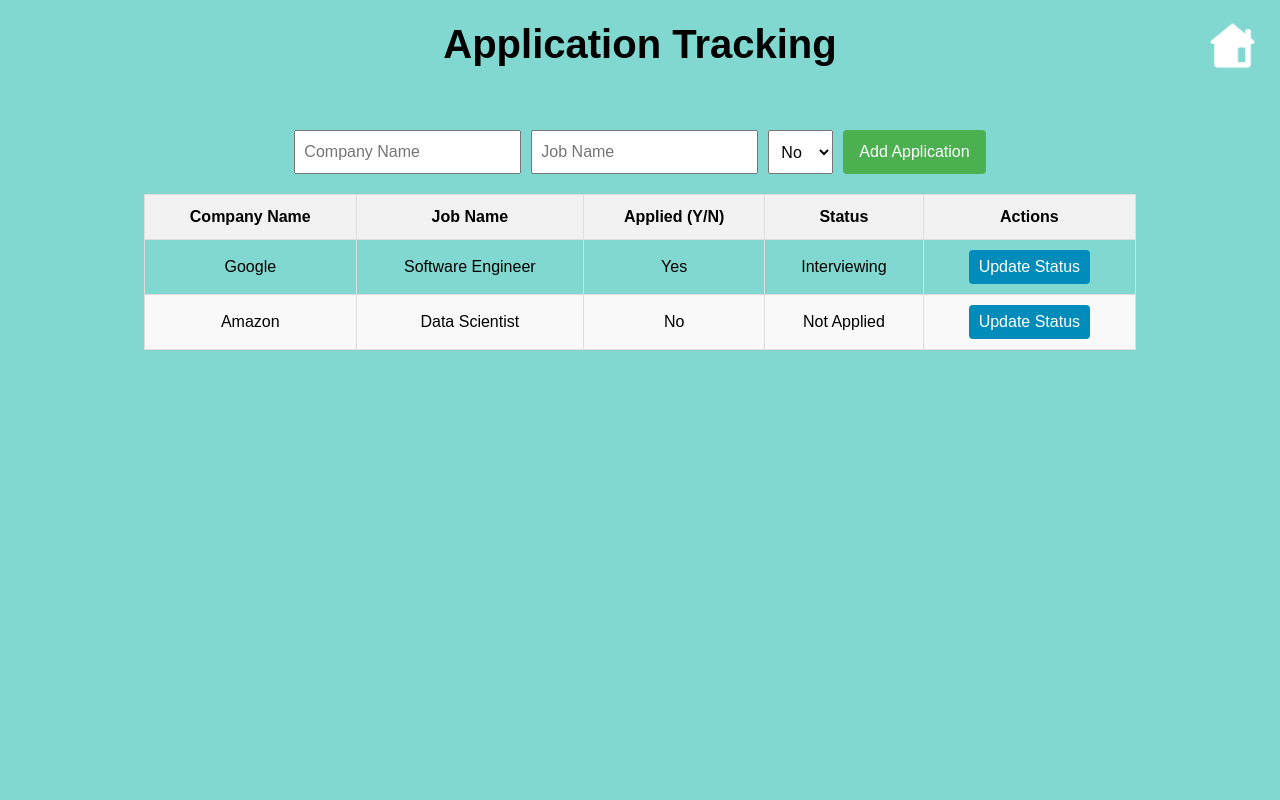
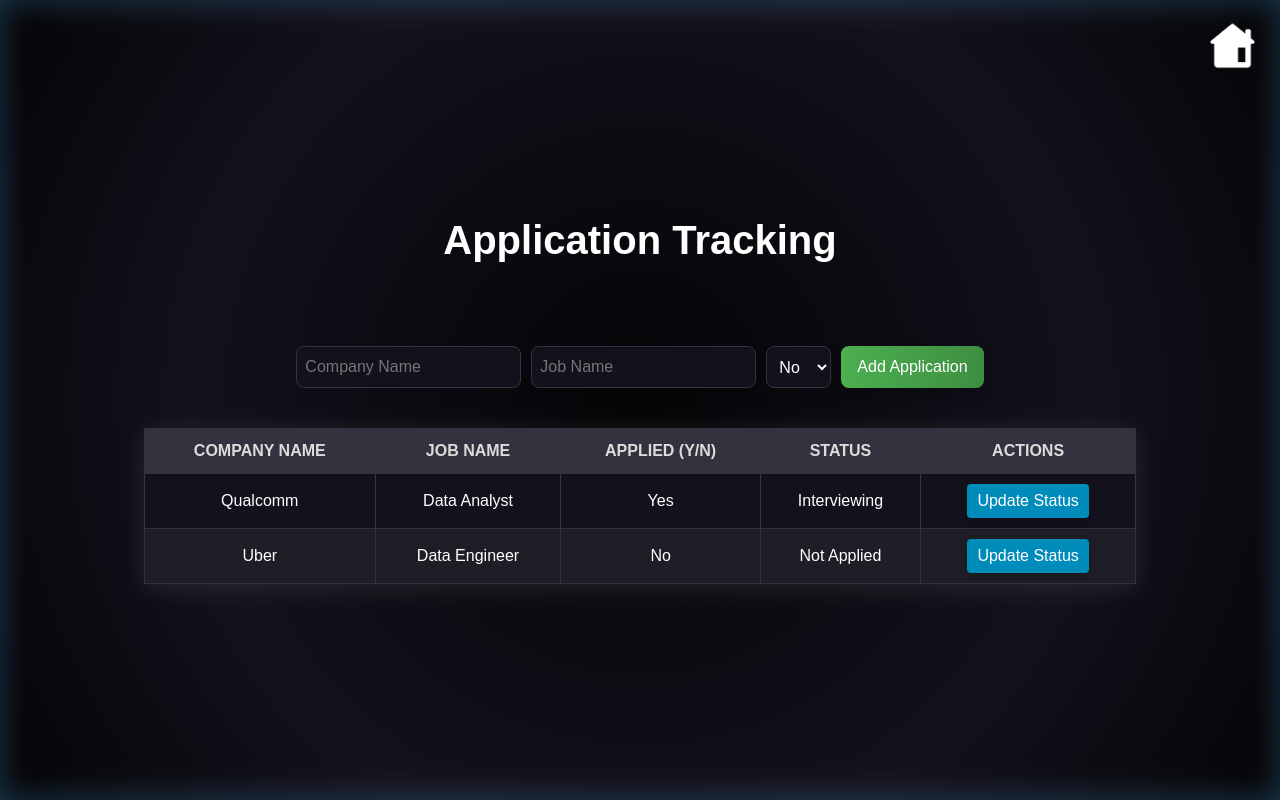
Before and after one commit to tiff178/jobbros, a React (Create React App) app: page /track in a window 1280 px wide. Built offline with nearby package versions, Linux system fonts and the light colour scheme; no server answers.

Commit message:
search and track changed

```diff
--- a/src/pages/applicants/Search.css
+++ b/src/pages/applicants/Search.css
@@ -142,7 +142,7 @@
 }
 
 .Tag {
-  background: #F5F7FC;
+  background: #000000;
   border-radius: 12px;
   padding: 4px 8px;
   font-size: 12px;
--- a/src/pages/applicants/Track.css
+++ b/src/pages/applicants/Track.css
@@ -1,24 +1,37 @@
+/* Home Button */
 .HomeBtn {
   position: absolute;
   top: 20px;
   right: 20px;
   cursor: pointer;
   text-align: right;
+  color: white;
 }
 
+/* Main container */
 .TrackContainer {
   padding: 20px;
   font-family: Arial, sans-serif;
   text-align: center;
-  background-color: #81D8D0;
+  background: radial-gradient(circle at center, #040406, #13111C 60%, #040406 100%);
   min-height: 100vh;
-  color: #000;
+  color: white;
+  display: flex;
+  flex-direction: column;
+  align-items: center;
+  justify-content: center;
+  gap: 20px;
+  box-shadow: inset 0 0 30px rgba(0, 162, 255, 0.2),
+              inset 0 0 40px rgba(255, 255, 255, 0.1);
 }
 
 h1 {
   margin-bottom: 20px;
+  font-size: 2rem;
+  color: white;
 }
 
+/* Add Application Form */
 .AddApplicationForm {
   margin-bottom: 20px;
   display: flex;
@@ -30,54 +43,65 @@ h1 {
 .AddApplicationForm select {
   padding: 8px;
   font-size: 16px;
+  border: 1px solid #33323E;
+  border-radius: 8px;
+  background: #13111C;
+  color: white;
 }
 
 .AddApplicationForm button {
   padding: 8px 16px;
-  background-color: #4caf50;
+  background: linear-gradient(90deg, #4caf50, #3e8e41);
+  color: white;
+  border: none;
+  border-radius: 8px;
+  cursor: pointer;
+  box-shadow: 0 4px 10px rgba(0, 0, 0, 0.2);
+}
+
+.AddApplicationForm button:hover {
+  background: linear-gradient(90deg, #45a049, #388e3c);
+}
+
+/* Applications Table */
+.ApplicationsTable {
+  width: 80%;
+  margin: 0 auto;
+  border-collapse: collapse;
+  background: #13111C;
+  color: white;
+  box-shadow: 0 4px 24px rgba(255, 255, 255, 0.1);
+}
+
+.ApplicationsTable th,
+.ApplicationsTable td {
+  border: 1px solid #33323E;
+  padding: 10px;
+  text-align: center;
+}
+
+.ApplicationsTable th {
+  background: #33323E;
+  color: #dcdcdc;
+  text-transform: uppercase;
+}
+
+.ApplicationsTable tr:nth-child(even) {
+  background-color: #1e1e26;
+}
+
+.ApplicationsTable tr:hover {
+  background-color: #2e2e3c;
+}
+
+.ApplicationsTable button {
+  padding: 5px 10px;
+  background: #008cba;
   color: white;
   border: none;
   border-radius: 4px;
   cursor: pointer;
-}
-
-.AddApplicationForm button:hover {
-  background-color: #45a049;
-}
-
-.ApplicationsTable {
-  width: 80%;
-  /* Center the table */
-  margin: 0 auto;
-  /* Center the table horizontally */
-  border-collapse: collapse;
-}
-
-.ApplicationsTable th,
-.ApplicationsTable td {
-  border: 1px solid #ddd;
-  padding: 10px;
-}
-
-.ApplicationsTable th {
-  background-color: #f2f2f2;
-}
-
-.ApplicationsTable tr:nth-child(even) {
-  background-color: #f9f9f9;
-}
-
-.ApplicationsTable tr:hover {
-  background-color: #ddd;
-}
-
-.ApplicationsTable button {
-  padding: 5px 10px;
-  background-color: #008cba;
-  color: white;
-  border: none;
-  border-radius: 4px;
-  cursor: pointer;
+  box-shadow: 0 4px 10px rgba(0, 0, 0, 0.2);
 }
 
 .ApplicationsTable button:hover {
--- a/src/pages/applicants/Track.js
+++ b/src/pages/applicants/Track.js
@@ -12,8 +12,8 @@ function Track() {
 
   // State for job applications
   const [applications, setApplications] = useState([
-    { company: "Google", job: "Software Engineer", applied: "Yes", status: "Interviewing" },
-    { company: "Amazon", job: "Data Scientist", applied: "No", status: "Not Applied" },
+    { company: "Qualcomm", job: "Data Analyst", applied: "Yes", status: "Interviewing" },
+    { company: "Uber", job: "Data Engineer", applied: "No", status: "Not Applied" },
   ]);
 
   // State for adding a new application
```
